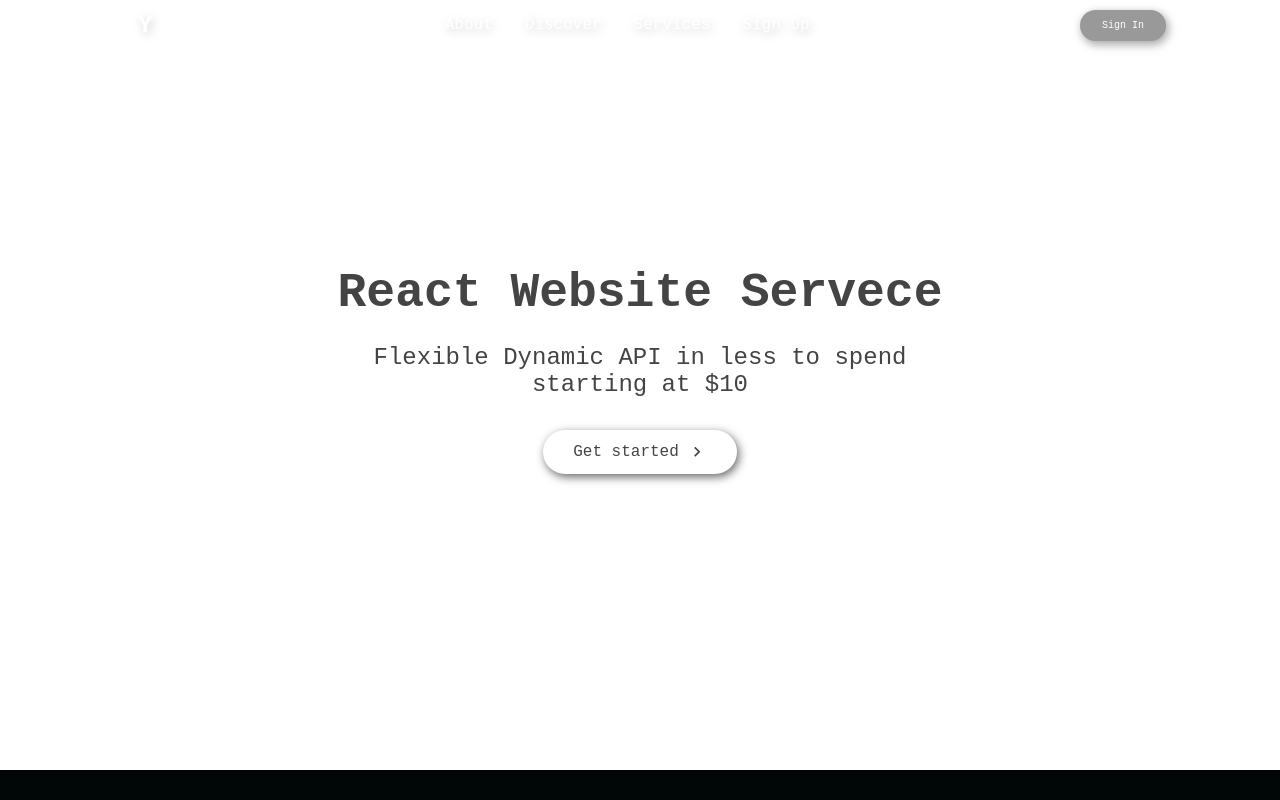
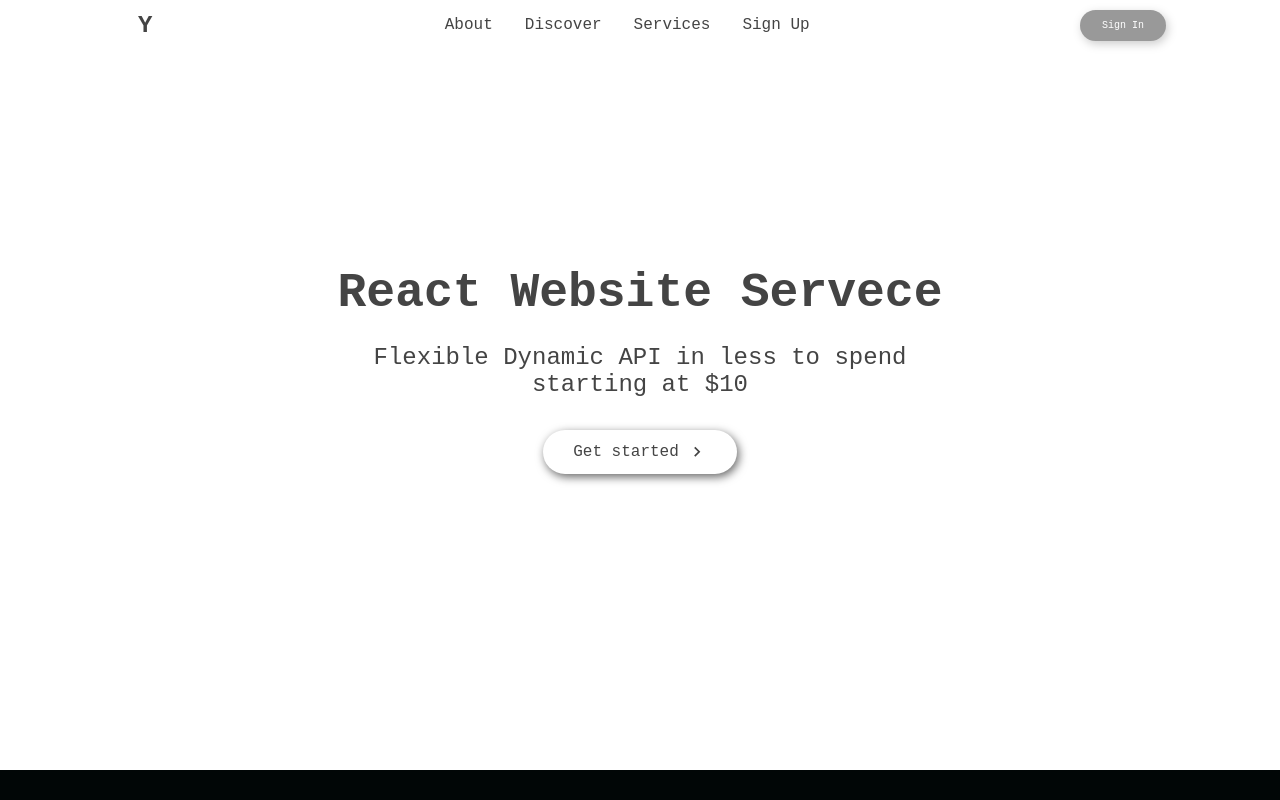
Before and after one commit to Yuya61/react-website, a React (Create React App) app in the folder React_WebSite/: page / in a window 1280 px wide. Shown: the top 800 px of the page. Built offline with nearby package versions, Linux system fonts and the light colour scheme; the HTML template or start-up script is replaced by a standard one.

Commit message:
change nav logo menu color to be interactive

```diff
--- a/React_WebSite/src/components/Navbar/NavbarElements.js
+++ b/React_WebSite/src/components/Navbar/NavbarElements.js
@@ -5,7 +5,6 @@ import { Link as LinkS } from "react-scroll";
 export const Nav = styled.nav`
   background: ${({ scrollNav }) =>
     scrollNav ? "rgba(31, 31, 31,1)" : "transparent"};
-  filter: drop-shadow(2px 3px 5px rgba(0, 0, 0, 0.2));
   height: 50px;
   margin-top: -80px;
   display: flex;
@@ -32,7 +31,7 @@ export const NavbarContainer = styled.div`
 `;
 
 export const NavLogo = styled(LinkR)`
-  color: #fff;
+  color: ${({ scrollNav }) => (scrollNav ? "#fff" : "rgb(68,68,68)")};
   justify-self: flex-start;
   cursor: pointer;
   font-size: 1.5rem;
@@ -75,7 +74,7 @@ export const NavItem = styled.li`
 `;
 
 export const NavLinks = styled(LinkS)`
-  color: #fff;
+  color: ${({ scrollNav }) => (scrollNav ? "#fff" : "rgb(68,68,68)")};
   display: flex;
   align-items: center;
   text-decoration: none;
--- a/React_WebSite/src/components/Navbar/index.js
+++ b/React_WebSite/src/components/Navbar/index.js
@@ -38,7 +38,7 @@ const Navbar = ({ toggle }) => {
       <IconContext.Provider value={{ color: "magenta" }}>
         <Nav scrollNav={scrollNav}>
           <NavbarContainer>
-            <NavLogo to="/" onClick={toggleHome}>
+            <NavLogo to="/" onClick={toggleHome} scrollNav={scrollNav}>
               Y
             </NavLogo>
             <MobileIcon onClick={toggle}>
@@ -54,6 +54,7 @@ const Navbar = ({ toggle }) => {
                   exact="true"
                   offset={-40}
                   activeClass="active"
+                  scrollNav={scrollNav}
                 >
                   About
                 </NavLinks>
@@ -67,6 +68,7 @@ const Navbar = ({ toggle }) => {
                   exact="true"
                   offset={-40}
                   activeClass="active"
+                  scrollNav={scrollNav}
                 >
                   Discover
                 </NavLinks>
@@ -80,6 +82,7 @@ const Navbar = ({ toggle }) => {
                   exact="true"
                   offset={-40}
                   activeClass="active"
+                  scrollNav={scrollNav}
                 >
                   Services
                 </NavLinks>
@@ -93,6 +96,7 @@ const Navbar = ({ toggle }) => {
                   exact="true"
                   offset={-40}
                   activeClass="active"
+                  scrollNav={scrollNav}
                 >
                   Sign Up
                 </NavLinks>
--- a/React_WebSite/src/components/Signin/index.js
+++ b/React_WebSite/src/components/Signin/index.js
@@ -17,7 +17,7 @@ const SignIn = () => {
     <>
       <Container>
         <FormWrap>
-          <Icon to="/">dolla</Icon>
+          <Icon to="/">React</Icon>
           <FormContent>
             <Form action="#">
               <FormH1>Sign in your account</FormH1>
```
